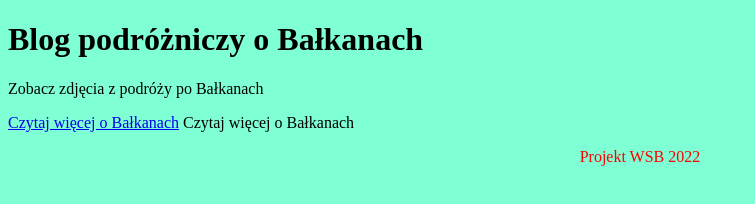
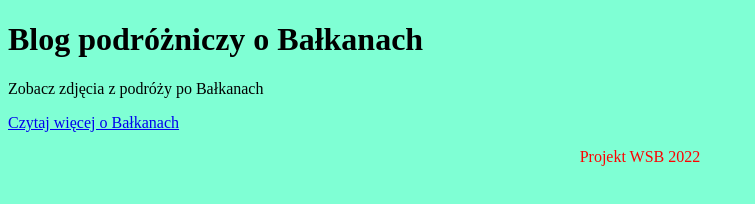
Before and after one commit to michalborkowski00/Projekt_WSB_2sem, a plain HTML site: page index.html in a window 1280 px wide. Shown: the whole page, without its empty margins (0-755 px from the left). Drawn offline with Linux system fonts and the light colour scheme.

```diff
--- a/index.html
+++ b/index.html
@@ -23,7 +23,7 @@
     <p>
         Zobacz zdjęcia z podróży po Bałkanach
     </p>
-    <a href="https://pl.wikipedia.org/wiki/P%C3%B3%C5%82wysep_Ba%C5%82ka%C5%84ski" target="_blank">Czytaj więcej o Bałkanach</a>
+    <a href="https://pl.wikipedia.org/wiki/P%C3%B3%C5%82wysep_Ba%C5%82ka%C5%84ski" target="_blank">
         Czytaj więcej o Bałkanach
     </a>
 
```
